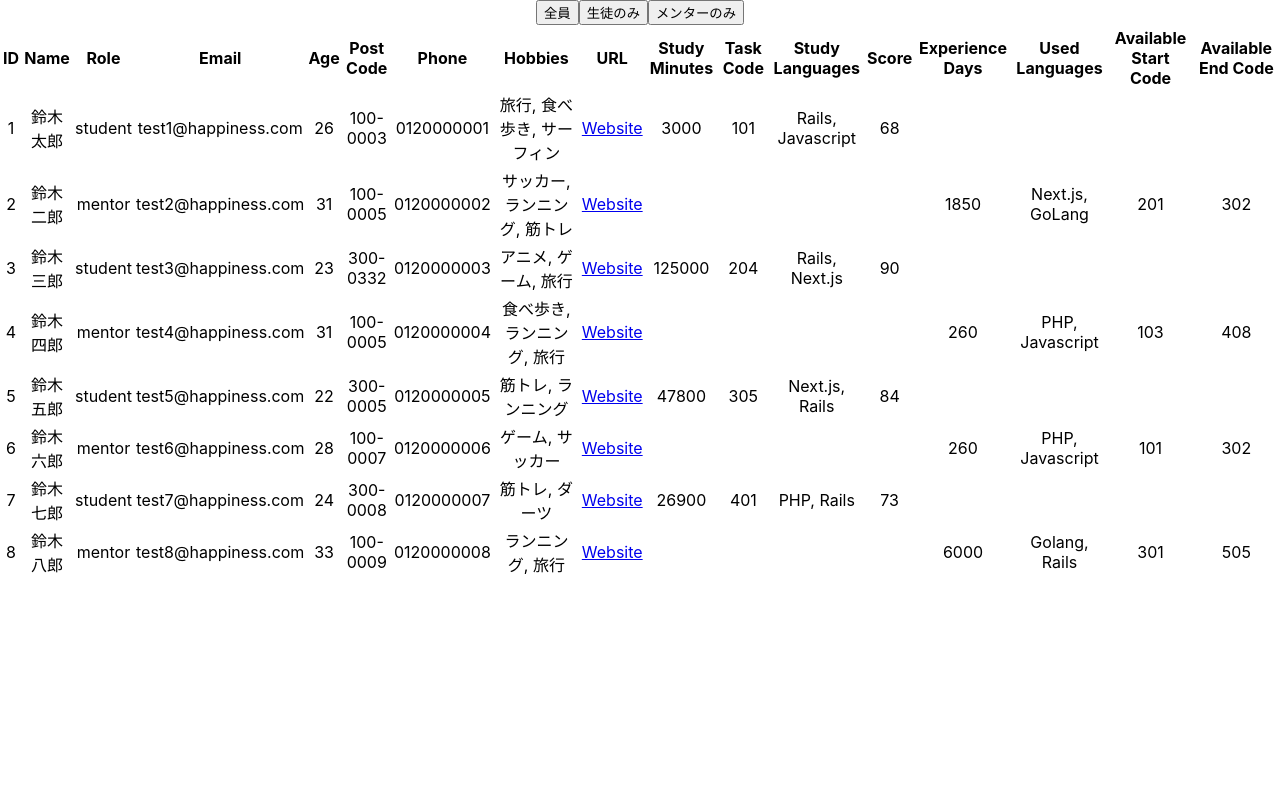
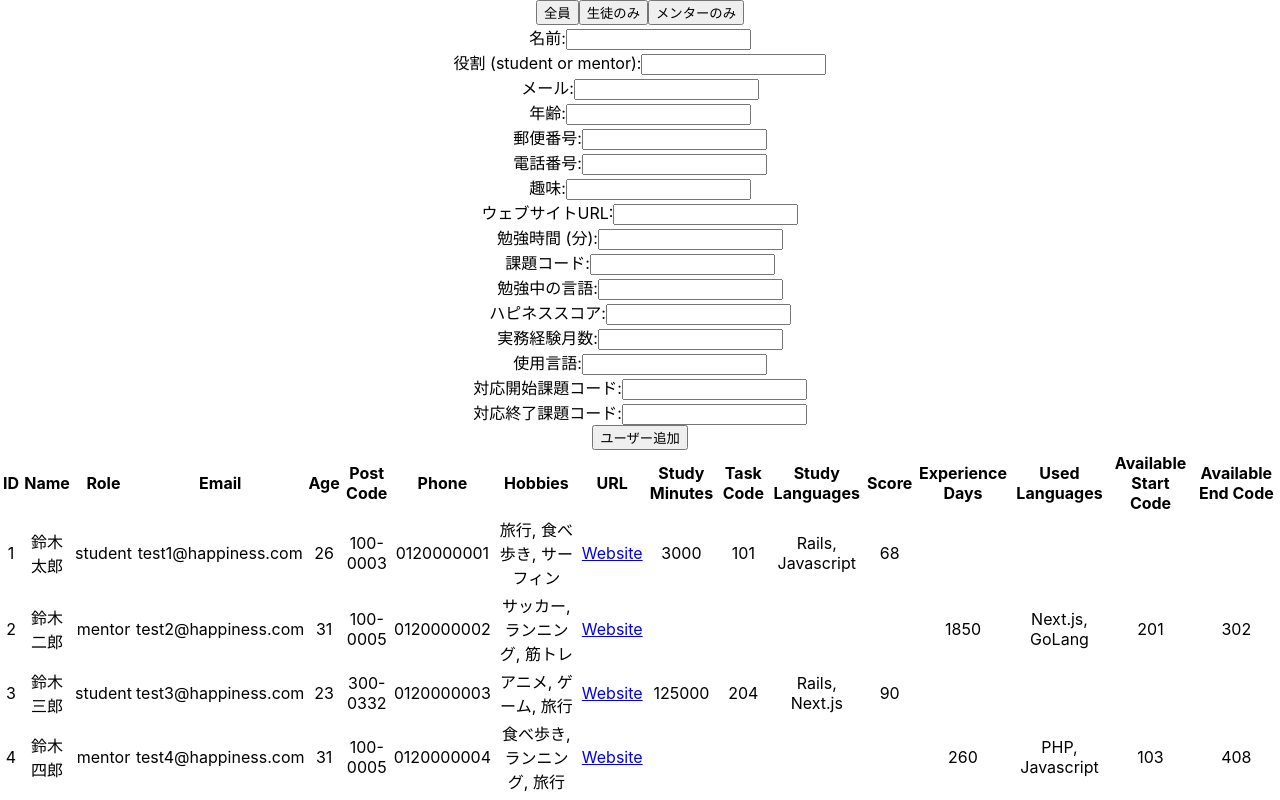
Before and after one commit to Syota622/ts-practice, a React (Create React App) app: page / in a window 1280 px wide. Shown: the top 800 px of the page. Built offline with nearby package versions, Linux system fonts and the light colour scheme.

Commit message:
実装完了

```diff
--- a/src/App.tsx
+++ b/src/App.tsx
@@ -3,8 +3,10 @@ import './App.css';
 import UserTable from './components/UserTable';
 import StudentTable from './components/StudentTable';
 import MentorTable from './components/MentorTable';
+import UserForm from './components/UserForm'; // UserFormコンポーネントをインポート
+import { User } from './types'; // User 型をインポート
 
-const USER_LIST = [
+const USER_LIST: User[] = [
   { id: 1, name: "鈴木太郎", role: "student", email: "test1@happiness.com", age: 26, postCode: "100-0003", phone: "0120000001", hobbies: ["旅行", "食べ歩き", "サーフィン"], url: "https://aaa.com", studyMinutes: 3000, taskCode: 101, studyLangs: ["Rails", "Javascript"], score: 68 },
   { id: 2, name: "鈴木二郎", role: "mentor", email: "test2@happiness.com", age: 31, postCode: "100-0005", phone: "0120000002", hobbies: ["サッカー", "ランニング", "筋トレ"], url: "https://bbb.com", experienceDays: 1850, useLangs: ["Next.js", "GoLang"], availableStartCode: 201, availableEndCode: 302 },
   { id: 3, name: "鈴木三郎", role: "student", email: "test3@happiness.com", age: 23, postCode: "300-0332", phone: "0120000003", hobbies: ["アニメ", "ゲーム", "旅行"], url: "https://ccc.com", studyMinutes: 125000, taskCode: 204, studyLangs: ["Rails", "Next.js"], score: 90 },
@@ -15,19 +17,24 @@ const USER_LIST = [
   { id: 8, name: "鈴木八郎", role: "mentor", email: "test8@happiness.com", age: 33, postCode: "100-0009", phone: "0120000008", hobbies: ["ランニング", "旅行"], url: "https://hhh.com", experienceDays: 6000, useLangs: ["Golang", "Rails"], availableStartCode: 301, availableEndCode: 505 },
 ]
 
-const App: React.FC = () => {
-  const [activeTab, setActiveTab] = useState('all');  // 'all', 'students', 'mentors'
+const App = () => {
+  const [users, setUsers] = useState<User[]>(USER_LIST); // User型の配列として初期化
+  const [activeTab, setActiveTab] = useState('all'); // タブの状態管理
 
-  // タブに応じて表示するコンポーネントを切り替える関数
-  const renderTable = () => {
+  const addUser = (newUser: User) => { // newUserの型をUserに指定
+    newUser.id = users.length + 1; // 簡単なID生成
+    setUsers([...users, newUser]); // 新しいユーザーを既存のリストに追加
+  };
+
+  const renderTable = () => { // タブに応じて表示するテーブルを切り替える関数
     switch (activeTab) {
       case 'students':
-        return <StudentTable users={USER_LIST} />;
+        return <StudentTable users={users} />;
       case 'mentors':
-        return <MentorTable users={USER_LIST} />;
+        return <MentorTable users={users} />;
       case 'all':
       default:
-        return <UserTable users={USER_LIST} />;
+        return <UserTable users={users} />;
     }
   };
 
@@ -38,7 +45,8 @@ const App: React.FC = () => {
         <button onClick={() => setActiveTab('students')}>生徒のみ</button>
         <button onClick={() => setActiveTab('mentors')}>メンターのみ</button>
       </div>
-      {renderTable()}
+      <UserForm addUser={addUser} /> {/* 新規ユーザー登録フォームを表示 */}
+      {renderTable()} {/* アクティブなタブに応じてテーブルを表示 */}
     </div>
   );
 }
--- /dev/null
+++ b/src/components/UserForm.tsx
@@ -0,0 +1,154 @@
+import React, { useState } from 'react';
+import { User } from '../types'; // User 型をインポート
+
+interface FormData {
+  name: string;
+  role: string; // 'student' または 'mentor'
+  email: string;
+  age: string; // 入力は文字列ですが、数値に変換する必要があります
+  postCode: string;
+  phone: string;
+  hobbies: string; // 文字列ですが、配列に変換する必要があります
+  url: string;
+  studyMinutes: string;
+  taskCode: string;
+  studyLangs: string;
+  score: string;
+  experienceDays: string;
+  useLangs: string;
+  availableStartCode: string;
+  availableEndCode: string;
+}
+
+interface UserFormProps {
+  addUser: (user: User) => void;
+}
+
+const initialFormState: FormData = {
+  name: '',
+  role: '',
+  email: '',
+  age: '',
+  postCode: '',
+  phone: '',
+  hobbies: '',
+  url: '',
+  studyMinutes: '',
+  taskCode: '',
+  studyLangs: '',
+  score: '',
+  experienceDays: '',
+  useLangs: '',
+  availableStartCode: '',
+  availableEndCode: ''
+};
+
+const UserForm = ({ addUser }: UserFormProps) => {
+  const [formData, setFormData] = useState<FormData>(initialFormState);
+
+  const handleChange = (e: React.ChangeEvent<HTMLInputElement>) => {
+    const { name, value } = e.target;
+    setFormData({ ...formData, [name]: value });
+  };
+
+  const handleSubmit = (e: React.FormEvent<HTMLFormElement>) => {
+    e.preventDefault();
+    if (!formData.name || !formData.role) {
+      alert('Please fill in all required fields.');
+      return;
+    }
+
+    // role の値を 'student' または 'mentor' に限定するための型チェックを行います。
+    const roleValidated = formData.role === 'student' || formData.role === 'mentor' ? formData.role : 'student'; // デフォルトを 'student' とする
+
+    const newUser: User = {
+      ...formData,
+      id: 0, // IDはApp.tsxで設定
+      role: roleValidated, // 検証済みの role 値
+      age: parseInt(formData.age, 10),
+      hobbies: formData.hobbies.split(',').map(hobby => hobby.trim()),
+      studyMinutes: parseInt(formData.studyMinutes, 10),
+      taskCode: parseInt(formData.taskCode, 10),
+      studyLangs: formData.studyLangs.split(',').map(lang => lang.trim()),
+      score: parseInt(formData.score, 10),
+      experienceDays: parseInt(formData.experienceDays, 10),
+      useLangs: formData.useLangs.split(',').map(lang => lang.trim()),
+      availableStartCode: parseInt(formData.availableStartCode, 10),
+      availableEndCode: parseInt(formData.availableEndCode, 10)
+    };
+    addUser(newUser);
+    setFormData(initialFormState);
+  };
+
+  return (
+    <form onSubmit={handleSubmit}>
+      <div>
+        <label>名前:</label>
+        <input type="text" name="name" value={formData.name} onChange={handleChange} />
+      </div>
+      <div>
+        <label>役割 (student or mentor):</label>
+        <input type="text" name="role" value={formData.role} onChange={handleChange} />
+      </div>
+      <div>
+        <label>メール:</label>
+        <input type="email" name="email" value={formData.email} onChange={handleChange} />
+      </div>
+      <div>
+        <label>年齢:</label>
+        <input type="number" name="age" value={formData.age} onChange={handleChange} />
+      </div>
+      <div>
+        <label>郵便番号:</label>
+        <input type="text" name="postCode" value={formData.postCode} onChange={handleChange} />
+      </div>
+      <div>
+        <label>電話番号:</label>
+        <input type="text" name="phone" value={formData.phone} onChange={handleChange} />
+      </div>
+      <div>
+        <label>趣味:</label>
+        <input type="text" name="hobbies" value={formData.hobbies} onChange={handleChange} />
+      </div>
+      <div>
+        <label>ウェブサイトURL:</label>
+        <input type="url" name="url" value={formData.url} onChange={handleChange} />
+      </div>
+      <div>
+        <label>勉強時間 (分):</label>
+        <input type="number" name="studyMinutes" value={formData.studyMinutes} onChange={handleChange} />
+      </div>
+      <div>
+        <label>課題コード:</label>
+        <input type="number" name="taskCode" value={formData.taskCode} onChange={handleChange} />
+      </div>
+      <div>
+        <label>勉強中の言語:</label>
+        <input type="text" name="studyLangs" value={formData.studyLangs} onChange={handleChange} />
+      </div>
+      <div>
+        <label>ハピネススコア:</label>
+        <input type="number" name="score" value={formData.score} onChange={handleChange} />
+      </div>
+      <div>
+        <label>実務経験月数:</label>
+        <input type="number" name="experienceDays" value={formData.experienceDays} onChange={handleChange} />
+      </div>
+      <div>
+        <label>使用言語:</label>
+        <input type="text" name="useLangs" value={formData.useLangs} onChange={handleChange} />
+      </div>
+      <div>
+        <label>対応開始課題コード:</label>
+        <input type="number" name="availableStartCode" value={formData.availableStartCode} onChange={handleChange} />
+      </div>
+      <div>
+        <label>対応終了課題コード:</label>
+        <input type="number" name="availableEndCode" value={formData.availableEndCode} onChange={handleChange} />
+      </div>
+      <button type="submit">ユーザー追加</button>
+    </form>
+  );
+};
+
+export default UserForm;
--- /dev/null
+++ b/src/types.ts
@@ -0,0 +1,19 @@
+export interface User {
+  id: number;
+  name: string;
+  role: 'student' | 'mentor';
+  email: string;
+  age: number;
+  postCode: string;
+  phone: string;
+  hobbies: string[];
+  url: string;
+  studyMinutes?: number;
+  taskCode?: number;
+  studyLangs?: string[];
+  score?: number;
+  experienceDays?: number;
+  useLangs?: string[];
+  availableStartCode?: number;
+  availableEndCode?: number;
+}
```
